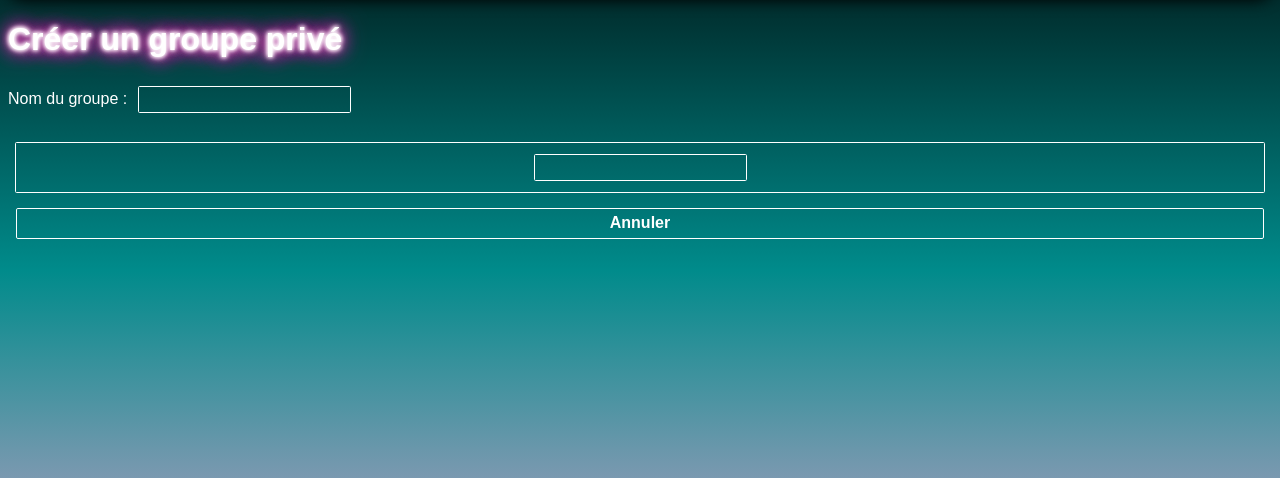
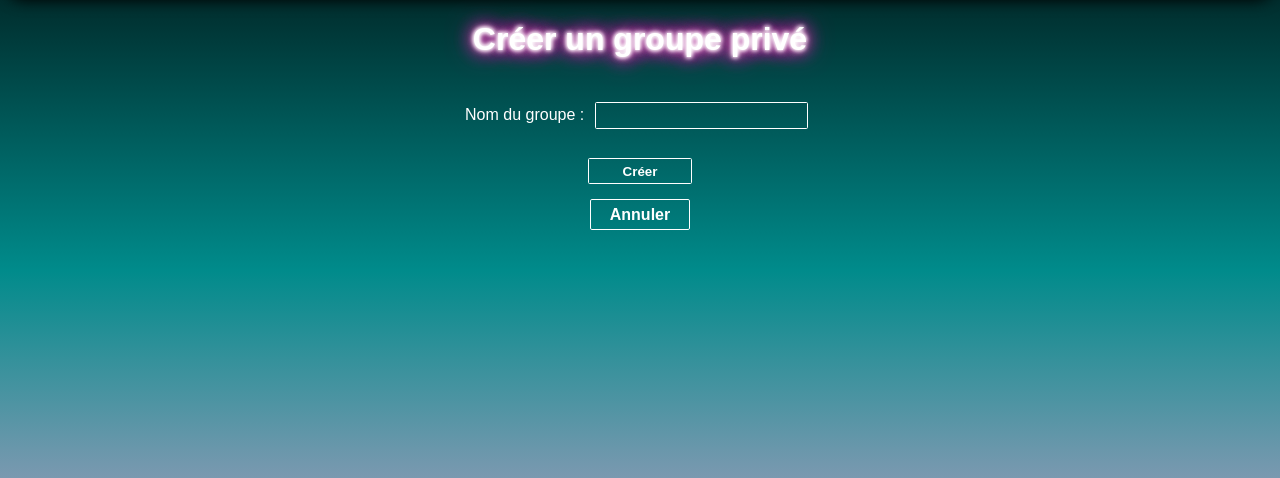
Before and after one commit to iOuls/projetSortir.com, a Symfony app: template templates/sortie/groupe.html.twig in a window 1280 px wide. Shown: the part 130-608 px from the top of the page. Run offline with Twig, Linux system fonts and the light colour scheme; the template is opened without the code that fills it: most values are stand-ins (such as "Sample title", 1, 10 or a date in 2020); form fields are guessed from the names that the template uses; some libraries are stand-ins or nearby versions.

Commit message:
modif main TL

```diff
--- a/src/Controller/SortieController.php
+++ b/src/Controller/SortieController.php
@@ -226,7 +226,6 @@ class SortieController extends AbstractController
         $sortie->setOrganisateur($this->getUser());
 
         if ($sortieForm->isSubmitted()) {
-
             if ($sortieForm->isValid()) {
                 try {
                     if ($sortieForm->getClickedButton() === $sortieForm->get('Enregistrer')) {
@@ -245,7 +244,6 @@ class SortieController extends AbstractController
                         $this->addFlash('Erreur', "Oups, La date limite d'inscription ne peut pas dépasser la date de la sortie");
                     }
                 $this->addFlash('Erreur', 'Veuillez ressaisir le formulaire svp');
-
             }
 
         }
--- a/src/Form/GroupeType.php
+++ b/src/Form/GroupeType.php
@@ -16,13 +16,13 @@ class GroupeType extends AbstractType
     public function buildForm(FormBuilderInterface $builder, array $options): void
     {
         $builder
-            ->add('nom')
+            ->add('nom');
           /*  ->add('participant', EntityType::class,[
                 "class" => User::class,
                 "choice_label"=> "Pseudo",
                 "multiple"=> true
             ])*/
-            ->add('Creer',SubmitType::class,['label'=>'Créer']);
+
     }
 
     public function configureOptions(OptionsResolver $resolver): void
--- a/templates/administration/gererVilles.html.twig
+++ b/templates/administration/gererVilles.html.twig
@@ -18,7 +18,8 @@
     <br>
     <br>
 
-    <table class="centrer">
+    <div class="flex-row center">
+        <table>
             <tr>
                 <th>Ville</th>
                 <th>Code postal</th>
@@ -45,6 +46,7 @@
                 </td>
             </tr>
         </table>
+    </div>
 
 {% endblock %}
 
--- a/templates/profil/participant.html.twig
+++ b/templates/profil/participant.html.twig
@@ -2,7 +2,7 @@
 
 {% block body %}
 
-    <img src="{{ user.photo }}" alt="Photo de {{ user.pseudo }}">
+    <img src="{{ user.image }}" alt="Photo de {{ user.pseudo }}">
 
     <h1>{{ user.pseudo }}</h1>
     <ul>
--- a/templates/sortie/groupe.html.twig
+++ b/templates/sortie/groupe.html.twig
@@ -1,7 +1,7 @@
 {% extends 'base.html.twig' %}
 
 {% block title %}
-    <h1>Créer un groupe</h1>
+    {{ parent() }}Créer un groupe
 {% endblock %}
 
 {% block body %}
@@ -14,18 +14,19 @@
     {% endfor %}
 
     {% if not groupeExist %}
-        <h1 class="centrer">Créer un groupe privé</h1>
+        <div class="flex-row center">
+            <h1>Créer un groupe privé</h1>
 
-        <div class="centrer">
-            {{ form_start(groupeForm) }}
-            <p>Nom du groupe : {{ form_widget(groupeForm.nom) }}</p>
+            <div>
+                {{ form_start(groupeForm) }}
+                <p>Nom du groupe : {{ form_widget(groupeForm.nom) }}</p>
+            </div>
+            <div class="flex-row">
+                <input type="submit" class="btn" href="{{ path('sortie_ajouterParticipant', {id : sortie.id}) }}" value="Créer">
+                {{ form_end(groupeForm) }}
+                <a class="btn" href="{{ path('sortie_afficher', {id : sortie.id}) }}" >Annuler</a>
+            </div>
         </div>
-        <div class="flex-row">
-            <button class="btn" href="href="{{ path('sortie_ajouterParticipant', {id : sortie.id}) }}">{{ form_widget(groupeForm.Creer) }}</button>
-            <a class="btn" href="{{ path('sortie_afficher', {id : sortie.id}) }}">Annuler</a>
-        </div>
-        {{ form_end(groupeForm) }}
-
     {% else %}
 
         <h1>Vous avez déjà créé un groupe pour cette sortie </h1>
```
Also changed, not shown: templates/sortie/afficher.html.twig (+5 -4 lines), templates/sortie/ajouterParticipant.html.twig (+7 -4 lines). Lines whose indentation alone changed are shown as unchanged.
